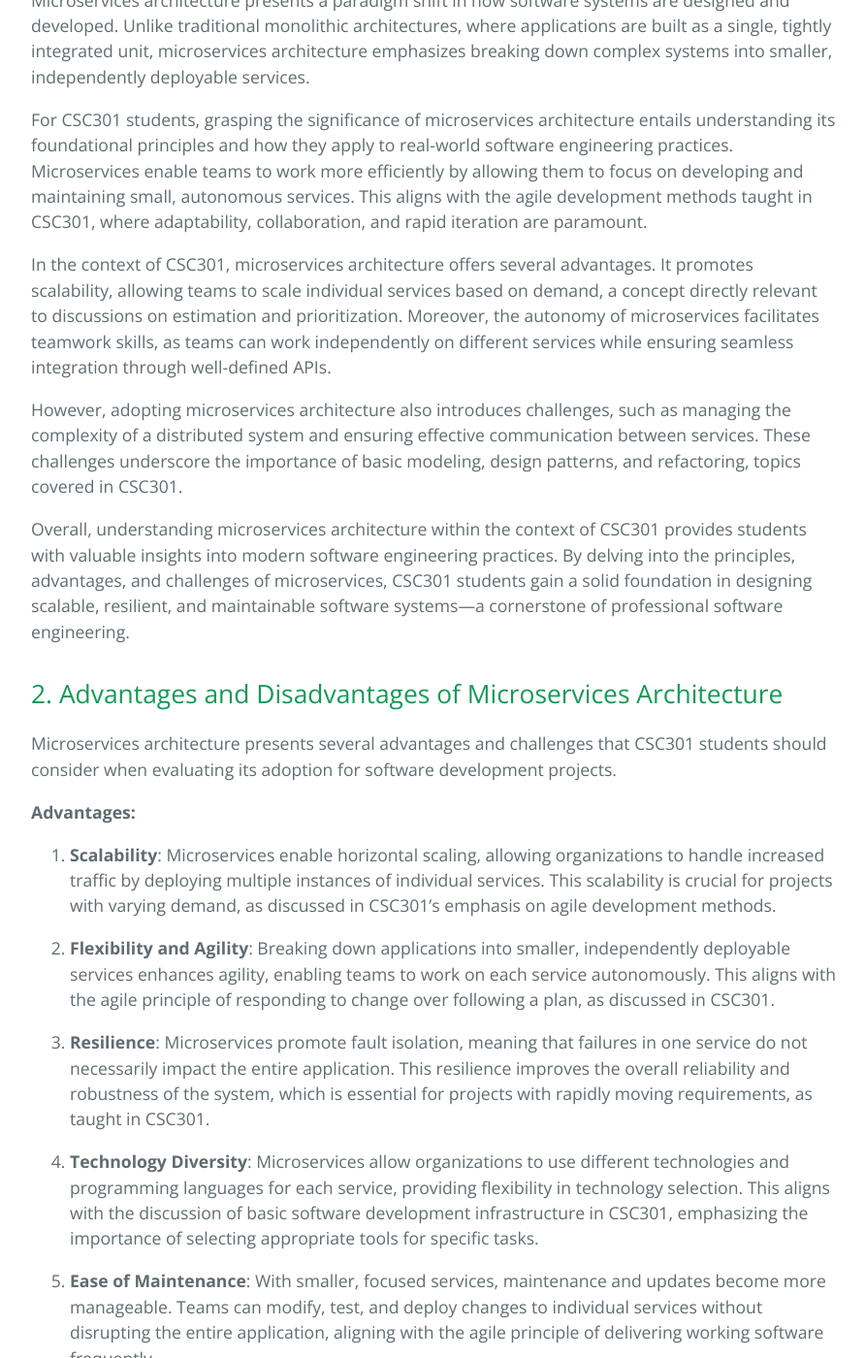
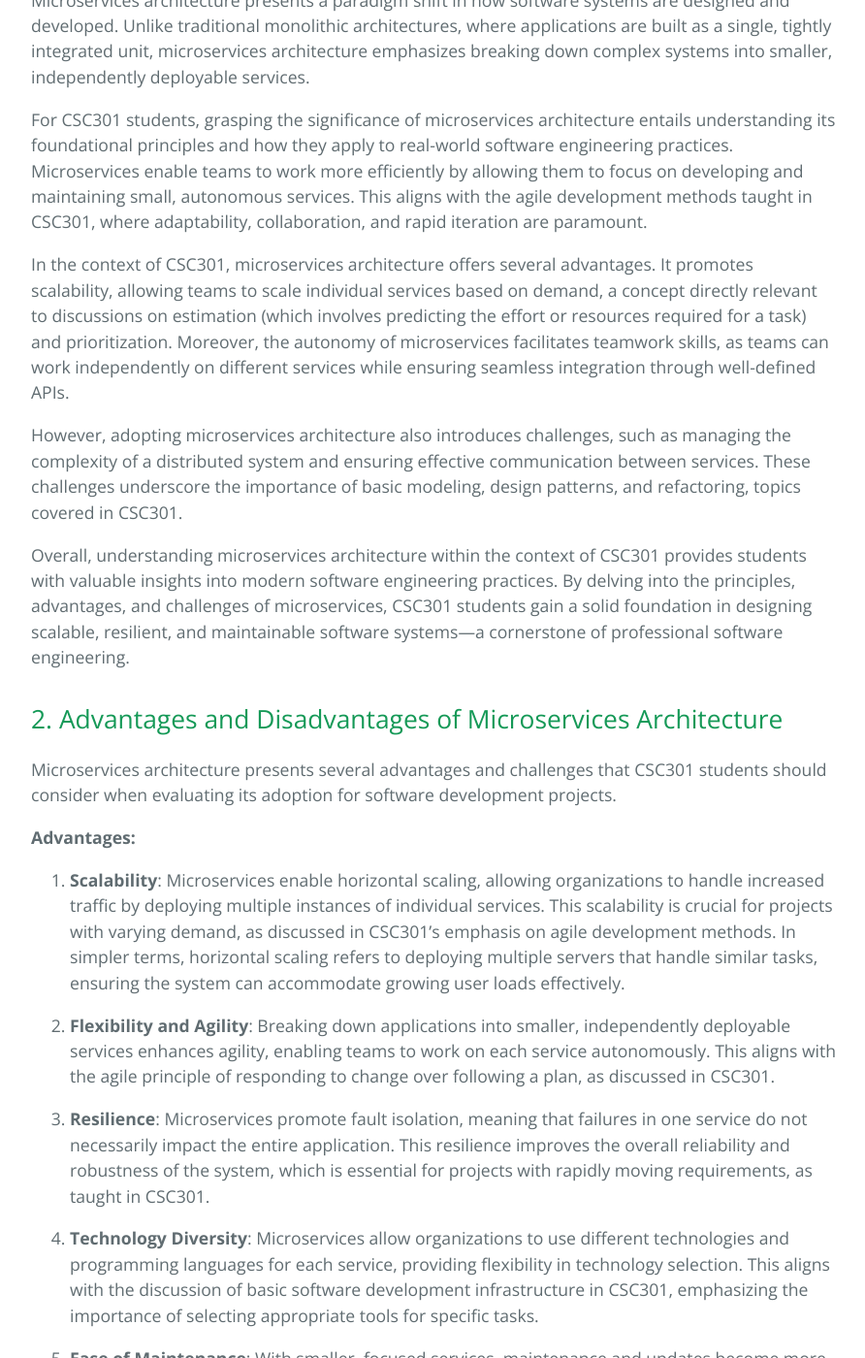
Before and after one commit to learning-software-engineering/learning-software-engineering.github.io, a Jekyll site: the page built from Topics/System_Design/Intro_To_Microservices/Intro_To_Microservices.md, in a window 1280 px wide and 1400 px high, scrolled down 862 px. Shown: the whole window at 97% size, without its empty margins (192-1084 px from the left). Built offline with Jekyll 4.4.1, drawn with Linux system fonts in a browser that asks for light colours; our own code applies the rules of GitHub Pages for plain Markdown files; some of the changed text lies outside the part shown.

Commit message:
Refine content based on feedback and incorporate changes
Incorporated feedback to improve clarity and accessibility of the content. Made adjustments to terminology and provided layman explanations where necessary. Additionally, added a suggestion to provide further reading links for interested readers to delve deeper into specific concepts.

```diff
--- a/Topics/System_Design/Intro_To_Microservices/Intro_To_Microservices.md
+++ b/Topics/System_Design/Intro_To_Microservices/Intro_To_Microservices.md
@@ -20,7 +20,7 @@ Microservices architecture presents a paradigm shift in how software systems are
 
 For CSC301 students, grasping the significance of microservices architecture entails understanding its foundational principles and how they apply to real-world software engineering practices. Microservices enable teams to work more efficiently by allowing them to focus on developing and maintaining small, autonomous services. This aligns with the agile development methods taught in CSC301, where adaptability, collaboration, and rapid iteration are paramount.
 
-In the context of CSC301, microservices architecture offers several advantages. It promotes scalability, allowing teams to scale individual services based on demand, a concept directly relevant to discussions on estimation and prioritization. Moreover, the autonomy of microservices facilitates teamwork skills, as teams can work independently on different services while ensuring seamless integration through well-defined APIs.
+In the context of CSC301, microservices architecture offers several advantages. It promotes scalability, allowing teams to scale individual services based on demand, a concept directly relevant to discussions on estimation (which involves predicting the effort or resources required for a task) and prioritization. Moreover, the autonomy of microservices facilitates teamwork skills, as teams can work independently on different services while ensuring seamless integration through well-defined APIs.
 
 However, adopting microservices architecture also introduces challenges, such as managing the complexity of a distributed system and ensuring effective communication between services. These challenges underscore the importance of basic modeling, design patterns, and refactoring, topics covered in CSC301.
 
@@ -32,7 +32,7 @@ Microservices architecture presents several advantages and challenges that CSC30
 
 **Advantages:**
 
-1. **Scalability**: Microservices enable horizontal scaling, allowing organizations to handle increased traffic by deploying multiple instances of individual services. This scalability is crucial for projects with varying demand, as discussed in CSC301's emphasis on agile development methods.
+1. **Scalability**: Microservices enable horizontal scaling, allowing organizations to handle increased traffic by deploying multiple instances of individual services. This scalability is crucial for projects with varying demand, as discussed in CSC301's emphasis on agile development methods. In simpler terms, horizontal scaling refers to deploying multiple servers that handle similar tasks, ensuring the system can accommodate growing user loads effectively.
 
 2. **Flexibility and Agility**: Breaking down applications into smaller, independently deployable services enhances agility, enabling teams to work on each service autonomously. This aligns with the agile principle of responding to change over following a plan, as discussed in CSC301.
 
@@ -130,7 +130,7 @@ When it comes to designing, developing, and deploying microservices, adhering to
 
 4. **Decentralized Data Management**: Aim for decentralized data management within microservices, avoiding shared databases and instead favoring independent data stores per service. This minimizes data coupling and enhances service autonomy, promoting scalability and resilience.
 
-5. **Asynchronous Communication**: Embrace asynchronous communication patterns, such as event-driven architecture or message queues, to decouple services and improve responsiveness. This allows services to operate independently and handle workload spikes more effectively.
+5. **Asynchronous Communication**: Embrace asynchronous communication patterns, such as event-driven architecture or message queues, to decouple services and improve responsiveness. This allows services to operate independently and handle workload spikes more effectively. For further exploration of this concept, interested readers can refer to additional resources on event-driven architecture and message queuing systems.
 
 6. **Fault Tolerance and Resilience**: Design microservices with fault tolerance and resilience in mind, incorporating mechanisms like circuit breakers, retries, and fallback strategies to handle failures gracefully. This enhances system reliability and minimizes downtime.
 
```
